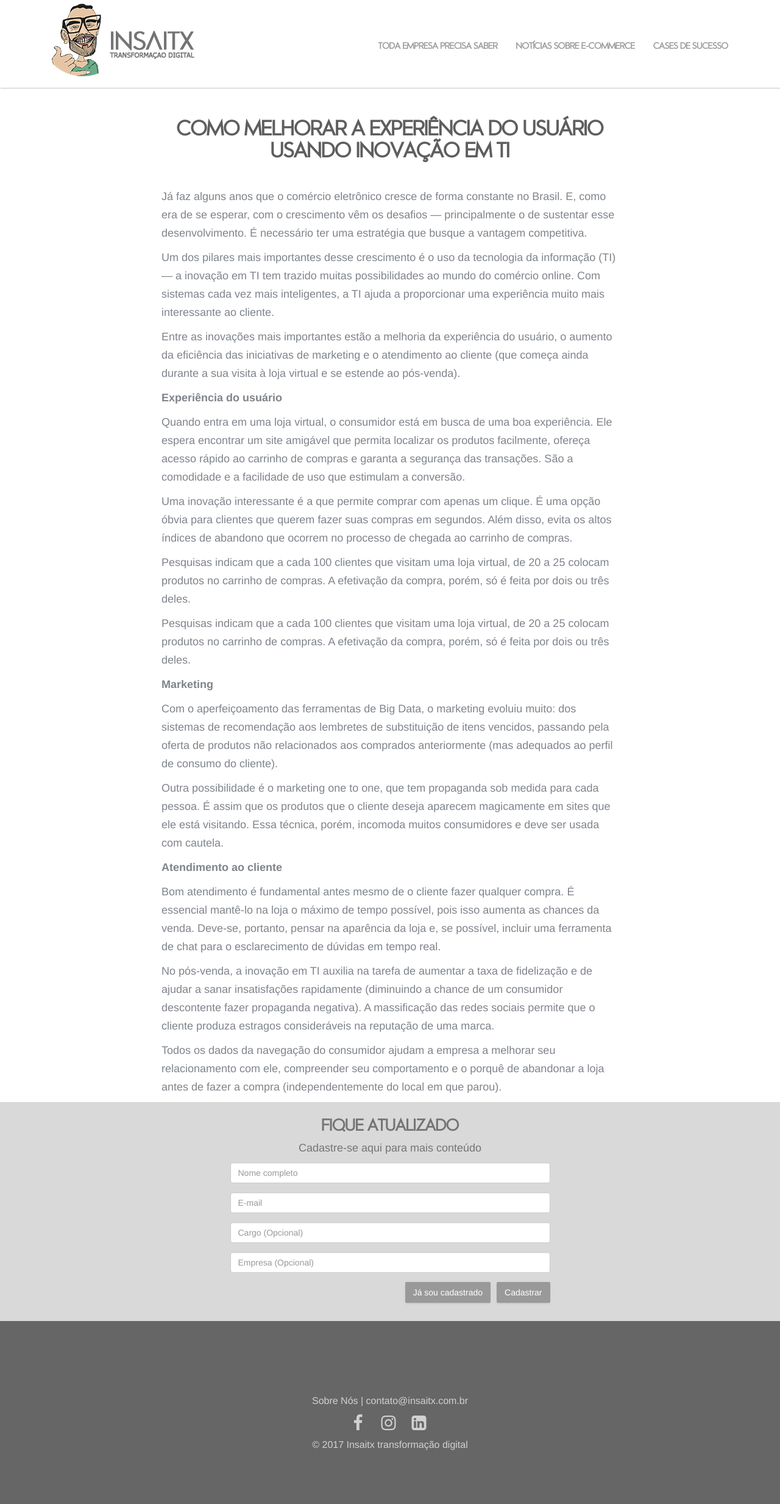
After one commit to Luborges/Insaitx, a PHP site: page /como-melhorar-a-experiencia-do-usuario-usando-inovacao-em-ti.php in a window 1280 px wide. The commit adds this page. Shown: the whole page at 61% size. Run offline with PHP 8.4, Linux system fonts and the light colour scheme; some web fonts are replaced.

Commit message:
Conteúdo de ecommerce

```diff
--- /dev/null
+++ b/como-melhorar-a-experiencia-do-usuario-usando-inovacao-em-ti.php
@@ -0,0 +1,103 @@
+<?php session_start();?>
+<!DOCTYPE html>
+<html lang="pt-br" dir="ltr">
+<head>
+	<meta charset="UTF-8">
+	<title>Insaitx - Como Melhorar a Experiência do Usuário Usando Inovação em TI</title>
+	<meta http-equiv="X-UA-Compatible" content="IE=Edge">
+  	<meta name="viewport" content="width=device-width, initial-scale=1, maximum-scale=1">
+  	<meta name="robots" content="index follow">
+    <meta name="description" content="Já faz alguns anos que o comércio eletrônico cresce de forma constante no Brasil. E, como era de se esperar, com o crescimento vêm os desafios — principalmente o de sustentar esse desenvolvimento. É necessário ter uma estratégia que busque a vantagem competitiva.">
+	<meta property="og:image" content="http://insaitx.com.br/img/facebook9.png"/>
+	<meta property="og:type" content="website"/>
+	<meta property="og:locale" content="pt_BR">
+	<meta property="og:url" content="http://insaitx.com.br/como-melhorar-a-experiencia-do-usuario-usando-inovacao-em-ti.php.php">
+	<meta property="og:title" content="Insaitx - Como Melhorar a Experiência do Usuário Usando Inovação em TI">
+	<meta property="og:description" content="Já faz alguns anos que o comércio eletrônico cresce de forma constante no Brasil. E, como era de se esperar, com o crescimento vêm os desafios — principalmente o de sustentar esse desenvolvimento. É necessário ter uma estratégia que busque a vantagem competitiva.">
+  	<link rel="stylesheet" type="text/css" href="css/bootstrap.min.css">
+   	<link rel="stylesheet" type="text/css" href="https://maxcdn.bootstrapcdn.com/font-awesome/4.7.0/css/font-awesome.min.css">
+  <style>
+  .form {
+    width: 50%;
+    float: none;
+    margin: 0 auto;
+	}
+  	</style>
+</head>
+<body>
+<?php include "topo.php"; ?>
+<section class="noticia">
+	<div class="container">
+		<div class="row">
+		  <div class="col-md-8 col-md-8 col-md-offset-2">
+		   	<h1>como melhorar a experiência do usuário usando inovação em TI</h1>
+			<p>Já faz alguns anos que o comércio eletrônico cresce de forma constante no Brasil. E, como era de se esperar, com o crescimento vêm os desafios — principalmente o de sustentar esse desenvolvimento. É necessário ter uma estratégia que busque a vantagem competitiva.</p>
+
+			<p>Um dos pilares mais importantes desse crescimento é o uso da tecnologia da informação (TI) — a inovação em TI tem trazido muitas possibilidades ao mundo do comércio online. Com sistemas cada vez mais inteligentes, a TI ajuda a proporcionar uma experiência muito mais interessante ao cliente.
+		        </p>
+		    <p>Entre as inovações mais importantes estão a melhoria da experiência do usuário, o aumento da eficiência das iniciativas de marketing e o atendimento ao cliente (que começa ainda durante a sua visita à loja virtual e se estende ao pós-venda).</p>
+		    <p><strong>Experiência do usuário</strong></p>
+		    <p>Quando entra em uma loja virtual, o consumidor está em busca de uma boa experiência. Ele espera encontrar um site amigável que permita localizar os produtos facilmente, ofereça acesso rápido ao carrinho de compras e garanta a segurança das transações. São a comodidade e a facilidade de uso que estimulam a conversão.</p>
+		    <p>Uma inovação interessante é a que permite comprar com apenas um clique. É uma opção óbvia para clientes que querem fazer suas compras em segundos. Além disso, evita os altos índices de abandono que ocorrem no processo de chegada ao carrinho de compras.</p>
+		    <p>Pesquisas indicam que a cada 100 clientes que visitam uma loja virtual, de 20 a 25 colocam produtos no carrinho de compras. A efetivação da compra, porém, só é feita por dois ou três deles.</p>
+		    <p>Pesquisas indicam que a cada 100 clientes que visitam uma loja virtual, de 20 a 25 colocam produtos no carrinho de compras. A efetivação da compra, porém, só é feita por dois ou três deles.</p>
+		    <p><strong>Marketing</strong></p>
+		    <p>Com o aperfeiçoamento das ferramentas de Big Data, o marketing evoluiu muito: dos sistemas de recomendação aos lembretes de substituição de itens vencidos, passando pela oferta de produtos não relacionados aos comprados anteriormente (mas adequados ao perfil de consumo do cliente).</p>
+		    <p>Outra possibilidade é o marketing one to one, que tem propaganda sob medida para cada pessoa. É assim que os produtos que o cliente deseja aparecem magicamente em sites que ele está visitando. Essa técnica, porém, incomoda muitos consumidores e deve ser usada com cautela.</p>
+		    <p><strong>Atendimento ao cliente</strong></p>
+		    <p>Bom atendimento é fundamental antes mesmo de o cliente fazer qualquer compra. É essencial mantê-lo na loja o máximo de tempo possível, pois isso aumenta as chances da venda. Deve-se, portanto, pensar na aparência da loja e, se possível, incluir uma ferramenta de chat para o esclarecimento de dúvidas em tempo real.</p>
+		    <p>No pós-venda, a inovação em TI auxilia na tarefa de aumentar a taxa de fidelização e de ajudar a sanar insatisfações rapidamente (diminuindo a chance de um consumidor descontente fazer propaganda negativa). A massificação das redes sociais permite que o cliente produza estragos consideráveis na reputação de uma marca.</p>
+		    <p>Todos os dados da navegação do consumidor ajudam a empresa a melhorar seu relacionamento com ele, compreender seu comportamento e o porquê de abandonar a loja antes de fazer a compra (independentemente do local em que parou).</p>
+		  </div>
+		</div>
+	</div>
+</section>
+<?php
+if (isset($_SESSION["cadastrado"])==false){
+	$_SESSION['cadastrado']=3;
+	echo "<section class='cadastro'>";
+	echo "<div class='container'>";
+	echo "<div class='row'>";
+	echo "<div class='col-md-12 form'>";
+	echo "<h2>fique atualizado</h2>";
+	echo "<p>Cadastre-se aqui para mais conteúdo</p>";
+	include "form.php";
+	echo "</div>";
+	echo "</div>";
+	echo "</div>";
+	echo "</section>";
+
+}
+elseif ($_SESSION['cadastrado']!=2) {
+	$_SESSION['cadastrado']=3;
+	echo "<section class='cadastro'>";
+	echo "<div class='container'>";
+	echo "<div class='row'>";
+	echo "<div class='col-md-12 form'>";
+	echo "<h2>fique atualizado</h2>";
+	echo "<p>Cadastre-se aqui para mais conteúdo</p>";
+	include "form.php";
+	echo "</div>";
+	echo "</div>";
+	echo "</div>";
+	echo "</section>";
+}
+else{
+	echo "<section class='noticia'>
+	<div class='container'>
+		<div class='row'>
+		  <div class='col-md-8 col-md-8 col-md-offset-2'>
+		        <p>
+		            Conteúdo para cadastrados
+		        </p>
+		  </div>
+		</div>
+	</div>
+</section>
+";
+}
+?>
+
+<?php include "footer.php"; ?>
+</body>
+</html>
```
Also changed, not shown: noticias-sobre-ecommerce.php (+6 -6 lines), img/ecommercebox6.png (added), img/facebook9.png (added).
